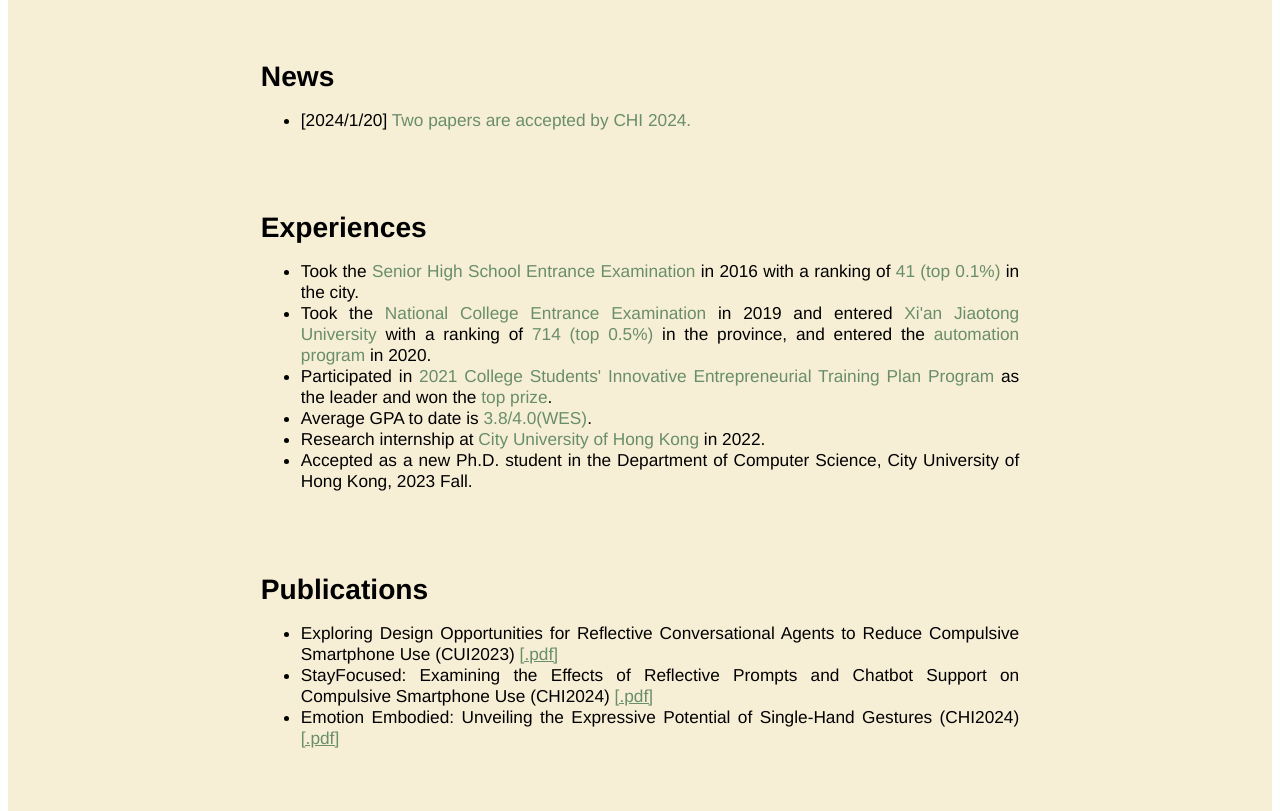
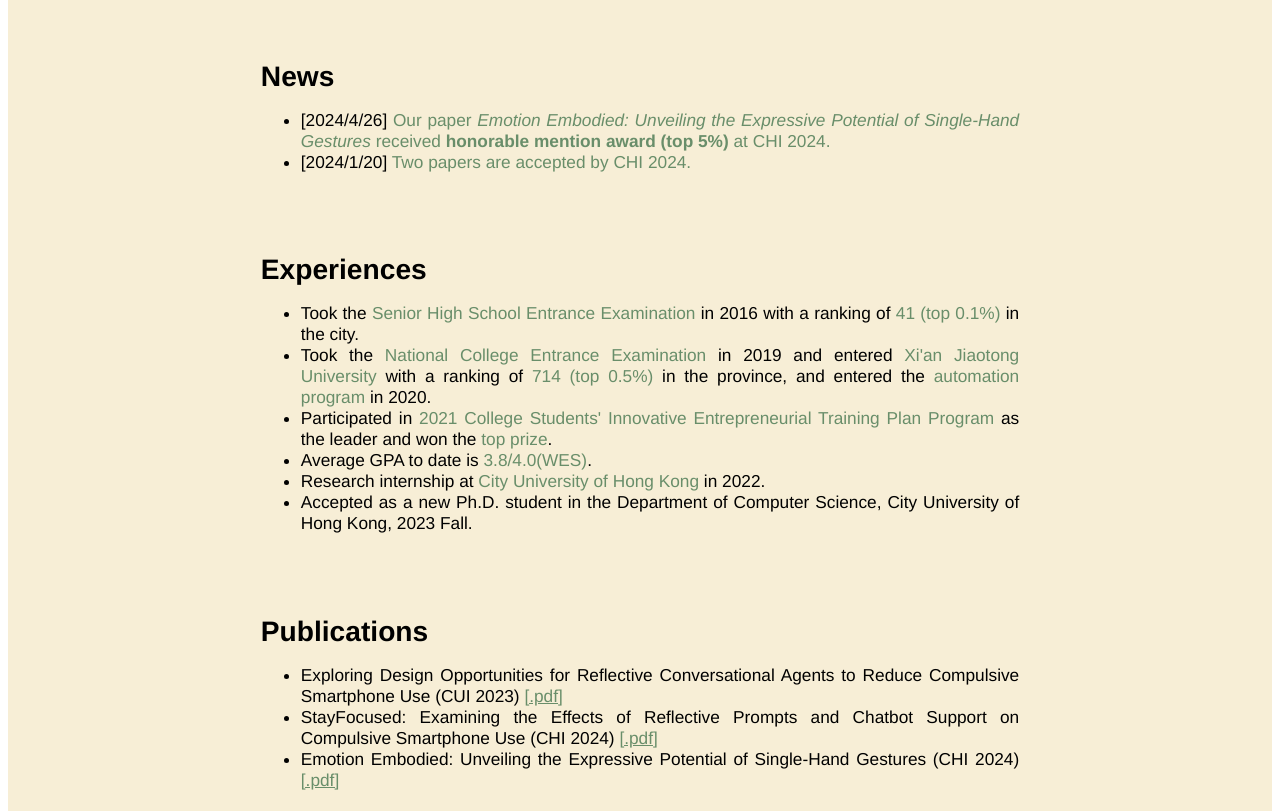
Before and after one commit to MinhuiLIANG/GodOfXiGu, a plain HTML site: page index.html in a window 1280 px wide. Shown: the part 782-1593 px from the top of the page. Drawn offline with Linux system fonts and the light colour scheme.

Commit message:
add info

```diff
--- a/index.html
+++ b/index.html
@@ -56,7 +56,7 @@
 
         <div class="basic">
             <div>
-                <img src="./assets/me.png" width="290vw" height="290vw"></img>
+                <img src="./assets/me.png" width="290vw" height="290vw">
             </div>
 
             <p>
@@ -89,6 +89,7 @@
             </div>
                 <div class="para">
                     <ul>
+                        <li>[2024/4/26] <span class="outline">Our paper <em>Emotion Embodied: Unveiling the Expressive Potential of Single-Hand Gestures</em> received <b>honorable mention award (top 5%)</b> at CHI 2024.</span></li>
                         <li>[2024/1/20] <span class="outline">Two papers are accepted by CHI 2024.</span></li>
                     </ul>
                 </div>
@@ -118,9 +119,9 @@
             </div>
                 <div class="para">
                     <ul>
-                        <li>Exploring Design Opportunities for Reflective Conversational Agents to Reduce Compulsive Smartphone Use (CUI2023) <a class="outline" href="./pubs/ReflectiveCA.pdf">[.pdf]</a></li>
-                        <li>StayFocused: Examining the Effects of Reflective Prompts and Chatbot Support on Compulsive Smartphone Use (CHI2024) <a class="outline" href="./pubs/StayFocused.pdf">[.pdf]</a></li>
-                        <li>Emotion Embodied: Unveiling the Expressive Potential of Single-Hand Gestures (CHI2024) <a class="outline" href="./pubs/EmotionEmbodied.pdf">[.pdf]</a></li>
+                        <li>Exploring Design Opportunities for Reflective Conversational Agents to Reduce Compulsive Smartphone Use (CUI 2023) <a class="outline" href="./pubs/ReflectiveCA.pdf">[.pdf]</a></li>
+                        <li>StayFocused: Examining the Effects of Reflective Prompts and Chatbot Support on Compulsive Smartphone Use (CHI 2024) <a class="outline" href="./pubs/StayFocused.pdf">[.pdf]</a></li>
+                        <li>Emotion Embodied: Unveiling the Expressive Potential of Single-Hand Gestures (CHI 2024) <a class="outline" href="./pubs/EmotionEmbodied.pdf">[.pdf]</a></li>
                     </ul>
                 </div>
 
```
